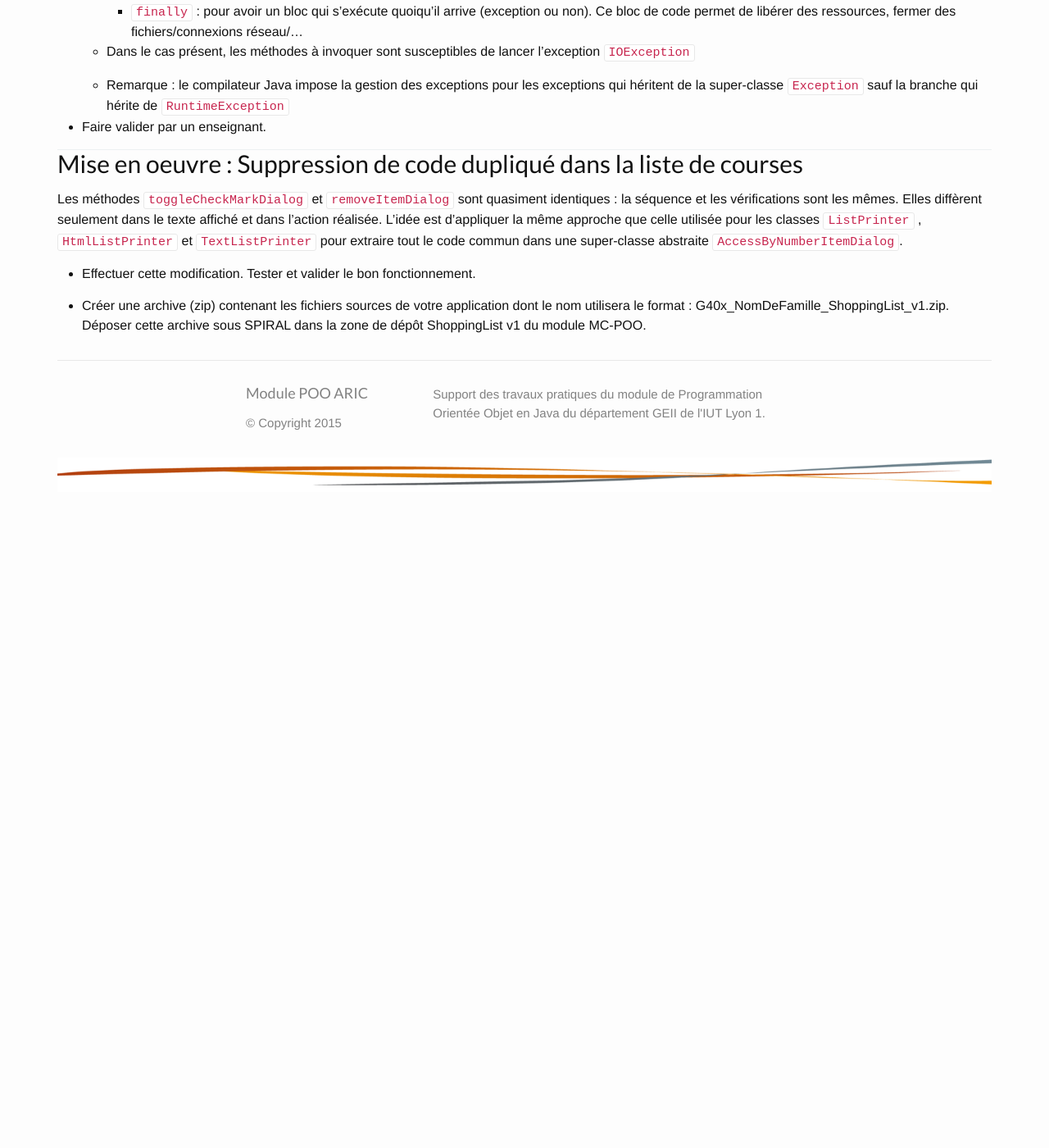
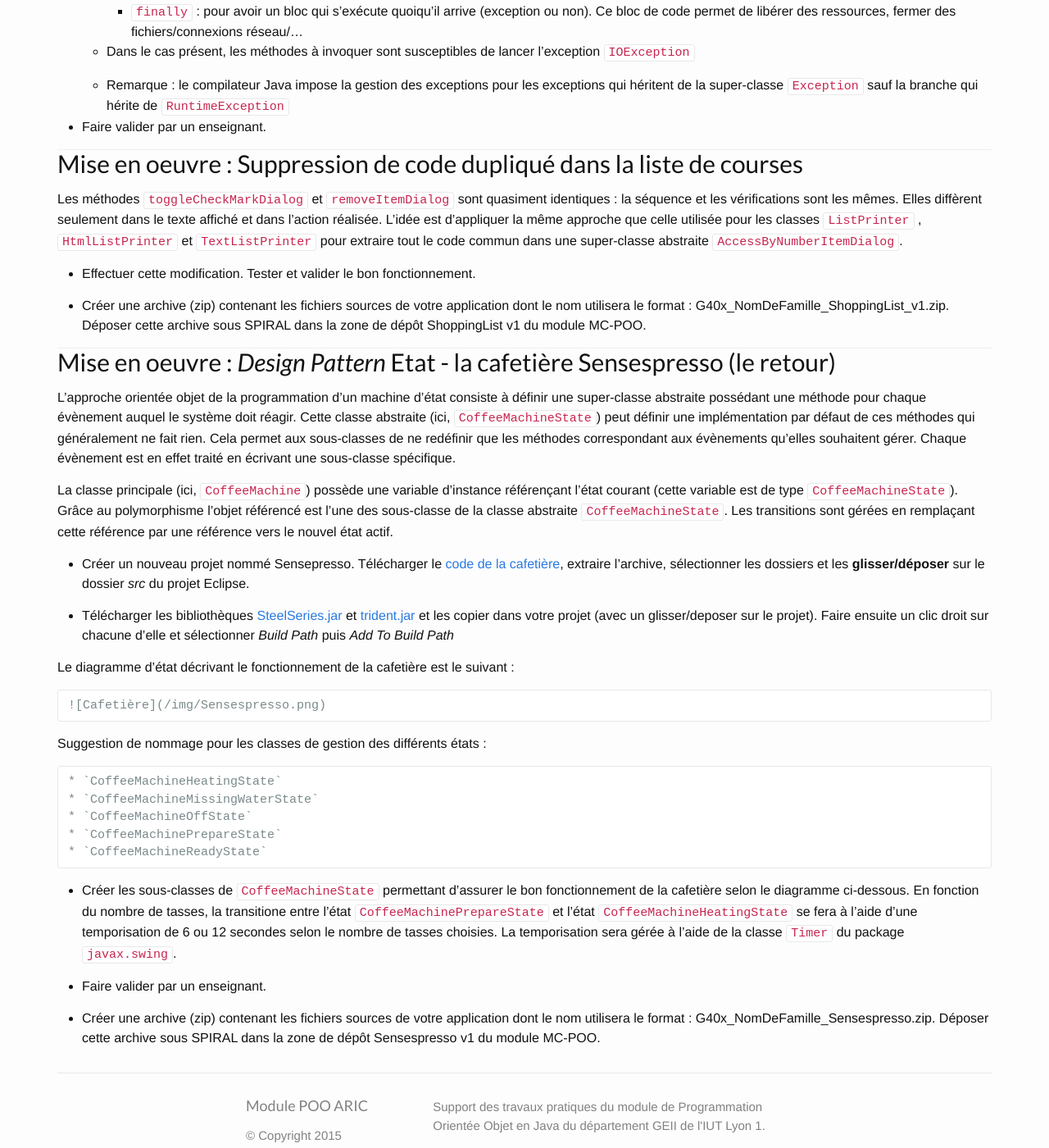
Before and after one commit to geiilyon/geiilyon.github.io, a Jekyll site: the page built from _collection_enonces/tp3.md, in a window 1280 px wide and 1400 px high, scrolled down 6319 px. Shown: the whole window at 82% size. Built offline with Jekyll 4.4.1, drawn with Linux system fonts in a browser that asks for light colours; nearby versions of some CDN libraries; Markdown is read by kramdown in place of the engine named in the settings; before the commit the page ends 6949 px from its top, so only the background shows below that; some of the changed text lies outside the part shown.

Commit message:
Typos + CDC cafetiere

````diff
--- a/_collection_enonces/tp3.md
+++ b/_collection_enonces/tp3.md
@@ -224,7 +224,7 @@ Cette méthode attend un objet de type `Comparator<? super T>` (quelque chose ca
         <p>Taille de la liste : 5.<br/>Progression : 60 %<p></body>
         </html>
         ```
-* Dans la classe gérant l'application, ouvrir une fenêtre de sélection de l'emplacement et du nom du fichier à enregistrer en utilisant la classe `JFileChooser`, puis effectuer l'enregistrement du fichier sur le disque au bon format (utiliser les clasees : `BufferedWriter` et `FileWriter`).
+* Dans la classe gérant l'application, ouvrir une fenêtre de sélection de l'emplacement et du nom du fichier à enregistrer en utilisant la classe `JFileChooser`, puis effectuer l'enregistrement du fichier sur le disque au bon format (utiliser les classes : `BufferedWriter` et `FileWriter`).
 
     * L'enregistrement est une opération qui est source d'erreurs (sélection d'un dossier au lieu d'un fichier, espace insuffisant, problèmes de droits, erreurs d'entrées/sorties, répertoires en lecture seule,...)
     * Les fonctions d'entrées/sorties sur fichiers ne peuvent donc pas être appelées sans avoir géré les **exceptions**. Une exception est un objet qui est lancé par une méthode lorsqu'elle détecte une condition d'erreur et qui peut/doit être intercepté par le code qui a appelé la méthode.
@@ -253,3 +253,34 @@ Les méthodes `toggleCheckMarkDialog` et `removeItemDialog` sont quasiment ident
 * Effectuer cette modification. Tester et valider le bon fonctionnement.
 
 * Créer une archive (zip) contenant les fichiers sources de votre application dont le nom utilisera le format : G40x_NomDeFamille_ShoppingList_v1.zip. Déposer cette archive sous SPIRAL dans la zone de dépôt ShoppingList v1 du module MC-POO.
+
+---
+
+## Mise en oeuvre : *Design Pattern* Etat - la cafetière Sensespresso (le retour)
+
+L'approche orientée objet de la programmation d'un machine d'état consiste à définir une super-classe abstraite possédant une méthode pour chaque évènement auquel le système doit réagir. Cette classe abstraite (ici, `CoffeeMachineState`) peut définir une implémentation par défaut de ces méthodes qui généralement ne fait rien. Cela permet aux sous-classes de ne redéfinir que les méthodes correspondant aux évènements qu'elles souhaitent gérer. Chaque évènement est en effet traité en écrivant une sous-classe spécifique.
+
+La classe principale (ici, `CoffeeMachine`) possède une variable d'instance référençant l'état courant (cette variable est de type `CoffeeMachineState`). Grâce au polymorphisme l'objet référencé est l'une des sous-classe de la classe abstraite `CoffeeMachineState`. Les transitions sont gérées en remplaçant cette référence par une référence vers le nouvel état actif.
+
+* Créer un nouveau projet nommé Sensepresso. Télécharger le [code de la cafetière](/files/Sensespresso.zip), extraire l'archive, sélectionner les dossiers et les **glisser/déposer** sur le dossier *src* du projet Eclipse.
+
+* Télécharger les bibliothèques [SteelSeries.jar](/files/SteelSeries.jar) et [trident.jar](/files/trident.jar) et les copier dans votre projet (avec un glisser/deposer sur le projet). Faire ensuite un clic droit sur chacune d'elle et sélectionner *Build Path* puis *Add To Build Path*
+
+Le diagramme d'état décrivant le fonctionnement de la cafetière est le suivant :
+
+    ![Cafetière](/img/Sensespresso.png)
+
+
+Suggestion de nommage pour les classes de gestion des différents états :
+
+    * `CoffeeMachineHeatingState`
+    * `CoffeeMachineMissingWaterState`
+    * `CoffeeMachineOffState`
+    * `CoffeeMachinePrepareState`
+    * `CoffeeMachineReadyState`
+
+* Créer les sous-classes de `CoffeeMachineState` permettant d'assurer le bon fonctionnement de la cafetière selon le diagramme ci-dessous. En fonction du nombre de tasses, la transitione entre l'état `CoffeeMachinePrepareState` et l'état `CoffeeMachineHeatingState` se fera à l'aide d'une temporisation de 6 ou 12 secondes selon le nombre de tasses choisies. La temporisation sera gérée à l'aide de la classe `Timer` du package `javax.swing`.
+
+* Faire valider par un enseignant.
+
+* Créer une archive (zip) contenant les fichiers sources de votre application dont le nom utilisera le format : G40x_NomDeFamille_Sensespresso.zip. Déposer cette archive sous SPIRAL dans la zone de dépôt Sensespresso v1 du module MC-POO.
````
Also changed, not shown: other parts of _collection_enonces/tp3.md (+2 -2 lines), _collection_enonces/tp4.md (+1 -1 lines), img/Sensespresso.png (added), 3 other files.
